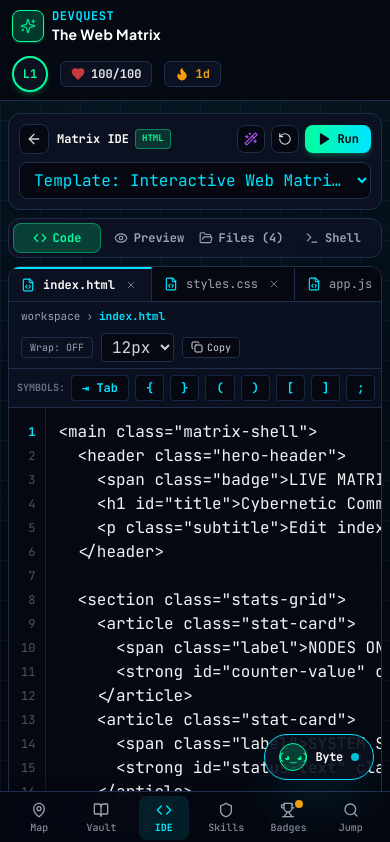
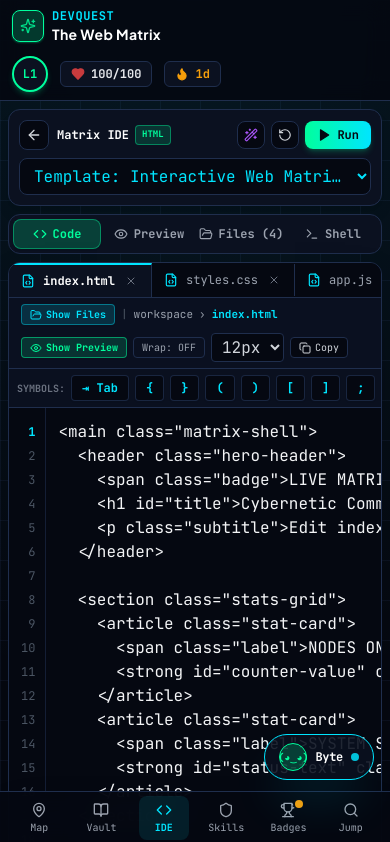
Before and after one commit to IamUnKnOwN25/fullstack-learning-guide, a Next.js app: page /ide in a window 390 px wide. Shown: the top 842 px of the page. Built offline with nearby package versions, Linux system fonts and the light colour scheme.

Commit message:
feat(ide): maximize coding space with collapsible files sidebar and collapsible preview (Cycle 56)

```diff
--- a/src/components/OnlineMatrixIde.tsx
+++ b/src/components/OnlineMatrixIde.tsx
@@ -43,6 +43,10 @@ import {
   Layers,
   ChevronDown,
   ChevronUp,
+  ChevronLeft,
+  ChevronRight,
+  PanelLeftClose,
+  PanelRightClose,
   Dumbbell,
 } from "lucide-react";
 import { REALM_WARMUP_DRILLS, RealmWarmUpDrill } from "@/data/questPedagogy";
@@ -143,7 +147,7 @@ export function OnlineMatrixIde({ initialQuestId }: Props) {
   const [previewVersion, setPreviewVersion] = useState(0);
 
   // Bottom Panel (Terminal / Console / Problems)
-  const [bottomPanelOpen, setBottomPanelOpen] = useState(true);
+  const [bottomPanelOpen, setBottomPanelOpen] = useState(false);
   const [bottomTab, setBottomTab] = useState<"console" | "terminal" | "problems">("console");
   const [consoleLogs, setConsoleLogs] = useState<ConsoleEntry[]>([
     {
@@ -217,6 +221,19 @@ export function OnlineMatrixIde({ initialQuestId }: Props) {
     };
     window.addEventListener("message", handleMessage);
     return () => window.removeEventListener("message", handleMessage);
+  }, []);
+
+  // Global keyboard shortcut: Ctrl+B to toggle File Sidebar
+  useEffect(() => {
+    const handleKeyDown = (e: KeyboardEvent) => {
+      if ((e.ctrlKey || e.metaKey) && e.key.toLowerCase() === "b") {
+        e.preventDefault();
+        soundEngine.playSfx("click");
+        setSidebarTab((prev) => (prev ? null : "explorer"));
+      }
+    };
+    window.addEventListener("keydown", handleKeyDown);
+    return () => window.removeEventListener("keydown", handleKeyDown);
   }, []);
 
   // Persist workspace to localStorage whenever files change
@@ -753,7 +770,7 @@ export function OnlineMatrixIde({ initialQuestId }: Props) {
   };
 
   return (
-    <div className="w-full max-w-7xl mx-auto px-2 sm:px-4 py-3 flex flex-col gap-2 min-h-[calc(100dvh-3.5rem)] lg:h-[calc(100vh-3.5rem)] font-mono select-none pb-24 md:pb-3">
+    <div className="w-full max-w-[1920px] mx-auto px-2 sm:px-4 py-2 flex flex-col gap-2 min-h-[calc(100dvh-3.5rem)] lg:h-[calc(100vh-3.5rem)] font-mono select-none pb-24 md:pb-3">
       {/* Hidden File Input for Workspace Import */}
       <input
         ref={fileInputRef}
@@ -902,7 +919,7 @@ export function OnlineMatrixIde({ initialQuestId }: Props) {
             aria-label="Select Project Template"
             value={activeTemplateId}
             onChange={(e) => loadTemplate(e.target.value)}
-            className="bg-matrix-dark border border-matrix-border rounded-lg px-2.5 py-1.5 text-xs text-gray-200 outline-none focus:border-matrix-neonCyan cursor-pointer"
+            className="bg-matrix-dark border border-matrix-border rounded-lg px-2.5 py-1.5 text-xs text-gray-200 outline-none focus:border-matrix-neonCyan cursor-pointer max-w-[180px] truncate"
           >
             {IDE_PROJECT_TEMPLATES.map((tpl) => (
               <option key={tpl.id} value={tpl.id}>
@@ -919,7 +936,7 @@ export function OnlineMatrixIde({ initialQuestId }: Props) {
               const q = allQuests.find((item) => item.id === e.target.value);
               if (q) loadQuestIntoIde(q);
             }}
-            className="bg-matrix-dark border border-matrix-border rounded-lg px-2.5 py-1.5 text-xs text-matrix-neonCyan outline-none focus:border-matrix-neonCyan cursor-pointer"
+            className="bg-matrix-dark border border-matrix-border rounded-lg px-2.5 py-1.5 text-xs text-matrix-neonCyan outline-none focus:border-matrix-neonCyan cursor-pointer max-w-[190px] truncate"
           >
             <option value="">Load a Quest Trial (24 Available)...</option>
             {allQuests.map((q) => (
@@ -937,7 +954,7 @@ export function OnlineMatrixIde({ initialQuestId }: Props) {
               const d = REALM_WARMUP_DRILLS[e.target.value];
               if (d) loadWarmupDrillIntoIde(d);
             }}
-            className="bg-matrix-dark border border-matrix-border rounded-lg px-2.5 py-1.5 text-xs text-amber-300 outline-none focus:border-amber-400 cursor-pointer"
+            className="bg-matrix-dark border border-matrix-border rounded-lg px-2.5 py-1.5 text-xs text-amber-300 outline-none focus:border-amber-400 cursor-pointer max-w-[170px] truncate"
           >
             <option value="">Warm-Up Drill (12 Realms)...</option>
             {Object.values(REALM_WARMUP_DRILLS).map((drill) => (
@@ -1287,6 +1304,17 @@ export function OnlineMatrixIde({ initialQuestId }: Props) {
                       >
                         <RotateCcw className="w-3.5 h-3.5" />
                       </button>
+                      <button
+                        type="button"
+                        onClick={() => {
+                          soundEngine.playSfx("click");
+                          setSidebarTab(null);
+                        }}
+                        className="p-1 rounded hover:bg-matrix-card text-gray-400 hover:text-white transition-colors ml-0.5"
+                        title="Collapse File Explorer (Ctrl+B)"
+                      >
+                        <ChevronLeft className="w-3.5 h-3.5" />
+                      </button>
                     </div>
                   </div>
 
@@ -1373,8 +1401,21 @@ export function OnlineMatrixIde({ initialQuestId }: Props) {
 
               {sidebarTab === "search" && (
                 <div className="flex-1 flex flex-col p-3 space-y-3 overflow-y-auto text-xs">
-                  <div className="text-[11px] font-bold text-gray-400 uppercase">
-                    Search & Replace
+                  <div className="flex items-center justify-between">
+                    <div className="text-[11px] font-bold text-gray-400 uppercase">
+                      Search & Replace
+                    </div>
+                    <button
+                      type="button"
+                      onClick={() => {
+                        soundEngine.playSfx("click");
+                        setSidebarTab(null);
+                      }}
+                      className="p-1 rounded hover:bg-matrix-card text-gray-400 hover:text-white transition-colors"
+                      title="Collapse Search (Ctrl+B)"
+                    >
+                      <ChevronLeft className="w-3.5 h-3.5" />
+                    </button>
                   </div>
                   <input
                     type="text"
@@ -1432,8 +1473,21 @@ export function OnlineMatrixIde({ initialQuestId }: Props) {
 
               {sidebarTab === "snippets" && (
                 <div className="flex-1 flex flex-col p-3 space-y-2.5 overflow-y-auto text-xs">
-                  <div className="text-[11px] font-bold text-gray-400 uppercase">
-                    1-Click Code Snippets
+                  <div className="flex items-center justify-between">
+                    <div className="text-[11px] font-bold text-gray-400 uppercase">
+                      1-Click Code Snippets
+                    </div>
+                    <button
+                      type="button"
+                      onClick={() => {
+                        soundEngine.playSfx("click");
+                        setSidebarTab(null);
+                      }}
+                      className="p-1 rounded hover:bg-matrix-card text-gray-400 hover:text-white transition-colors"
+                      title="Collapse Snippets (Ctrl+B)"
+                    >
+                      <ChevronLeft className="w-3.5 h-3.5" />
+                    </button>
                   </div>
                   {CODE_SNIPPETS.map((snip, idx) => (
                     <div
@@ -1528,19 +1582,78 @@ export function OnlineMatrixIde({ initialQuestId }: Props) {
               {/* Editor Breadcrumb & Settings Strip */}
               <div className="px-3 py-1.5 bg-matrix-card/70 border-b border-matrix-border flex flex-wrap items-center justify-between gap-2 text-[11px] text-gray-400">
                 <div className="flex items-center gap-1.5 whitespace-nowrap">
+                  <button
+                    type="button"
+                    onClick={() => {
+                      soundEngine.playSfx("click");
+                      setSidebarTab((prev) => (prev ? null : "explorer"));
+                    }}
+                    className={`px-2 py-0.5 rounded border text-[10px] flex items-center gap-1 font-bold transition-all cursor-pointer ${
+                      sidebarTab
+                        ? "bg-matrix-dark hover:bg-matrix-card border-matrix-border text-gray-300 hover:text-white"
+                        : "bg-matrix-neonCyan/15 hover:bg-matrix-neonCyan/25 border-matrix-neonCyan/40 text-matrix-neonCyan shadow-sm"
+                    }`}
+                    title={
+                      sidebarTab
+                        ? "Collapse File Explorer (Ctrl+B)"
+                        : "Expand File Explorer (Ctrl+B)"
+                    }
+                  >
+                    {sidebarTab ? (
+                      <>
+                        <PanelLeftClose className="w-3 h-3 text-matrix-neonCyan" />
+                        <span className="hidden sm:inline">Hide Files</span>
+                      </>
+                    ) : (
+                      <>
+                        <FolderOpen className="w-3 h-3 text-matrix-neonCyan" />
+                        <span>Show Files</span>
+                      </>
+                    )}
+                  </button>
+                  <span className="text-gray-600">|</span>
                   <span>workspace</span>
                   <span>›</span>
                   <span className="text-matrix-neonCyan font-bold">
                     {activeFile?.name}
                   </span>
                   {savedToast && (
-                    <span className="ml-2 px-1.5 py-0.5 rounded bg-matrix-accent/20 text-matrix-accent text-[10px] font-bold">
+                    <span className="ml-1 px-1.5 py-0.5 rounded bg-matrix-accent/20 text-matrix-accent text-[10px] font-bold">
                       Saved ✓
                     </span>
                   )}
                 </div>
 
-                <div className="flex items-center gap-2 shrink-0">
+                <div className="flex items-center gap-1.5 sm:gap-2 shrink-0">
+                  <button
+                    type="button"
+                    onClick={() => {
+                      soundEngine.playSfx("click");
+                      setViewMode((prev) => (prev === "editor" ? "split" : "editor"));
+                    }}
+                    className={`px-2 py-0.5 rounded border text-[10px] flex items-center gap-1 font-bold whitespace-nowrap shrink-0 transition-all cursor-pointer ${
+                      viewMode === "editor"
+                        ? "bg-matrix-accent/15 hover:bg-matrix-accent/25 border-matrix-accent/50 text-matrix-accent shadow-sm"
+                        : "bg-matrix-dark hover:bg-matrix-card border-matrix-border text-gray-300 hover:text-white"
+                    }`}
+                    title={
+                      viewMode === "editor"
+                        ? "Expand Live Browser Preview"
+                        : "Collapse Live Browser Preview (Full Editor Width)"
+                    }
+                  >
+                    {viewMode === "editor" ? (
+                      <>
+                        <Eye className="w-3 h-3 text-matrix-accent" />
+                        <span>Show Preview</span>
+                      </>
+                    ) : (
+                      <>
+                        <PanelRightClose className="w-3 h-3 text-matrix-neonCyan" />
+                        <span>Hide Preview</span>
+                      </>
+                    )}
+                  </button>
                   <button
                     type="button"
                     onClick={() => setWordWrap((w) => !w)}
@@ -1611,7 +1724,7 @@ export function OnlineMatrixIde({ initialQuestId }: Props) {
 
               {/* Line-Numbered Code Surface (Single Scrollbar via Synchronized Gutter) */}
                 <div
-                  className={`flex-1 bg-matrix-dark flex overflow-hidden ${fontSize} min-h-[260px]`}
+                  className={`flex-1 bg-matrix-dark flex overflow-hidden ${fontSize} min-h-[340px] md:min-h-[420px]`}
                 >
                   <div
                     ref={gutterRef}
@@ -1702,7 +1815,7 @@ export function OnlineMatrixIde({ initialQuestId }: Props) {
 
             {/* Right Pane: Live Browser Preview */}
             <div
-              className={`flex-1 min-w-0 flex flex-col bg-matrix-dark overflow-hidden min-h-[260px] ${
+              className={`flex-1 min-w-0 flex flex-col bg-matrix-dark overflow-hidden min-h-[340px] md:min-h-[420px] ${
                 mobileIdeTab === "preview" ? "flex" : "hidden"
               } ${
                 viewMode !== "editor" ? "md:flex" : "md:hidden"
@@ -1762,6 +1875,19 @@ export function OnlineMatrixIde({ initialQuestId }: Props) {
                     >
                       <RotateCcw className="w-3.5 h-3.5" />
                     </button>
+
+                    <button
+                      type="button"
+                      onClick={() => {
+                        soundEngine.playSfx("click");
+                        setViewMode("editor");
+                      }}
+                      className="px-2 py-1 rounded bg-matrix-dark hover:bg-matrix-cardHover border border-matrix-border text-gray-300 hover:text-matrix-neonCyan flex items-center gap-1 text-[11px] ml-1.5 transition-colors cursor-pointer"
+                      title="Collapse Live Preview (Give full width to Editor)"
+                    >
+                      <PanelRightClose className="w-3.5 h-3.5 text-matrix-neonCyan" />
+                      <span className="hidden xl:inline">Collapse</span>
+                    </button>
                   </div>
                 </div>
 
@@ -1797,9 +1923,7 @@ export function OnlineMatrixIde({ initialQuestId }: Props) {
         <div
           className={`border-t border-matrix-border bg-matrix-dark flex-col ${
             mobileIdeTab === "terminal" ? "flex flex-1" : "hidden"
-          } ${
-            bottomPanelOpen ? "md:flex" : "md:hidden"
-          }`}
+          } md:flex shrink-0`}
         >
           <div className="px-3 py-1.5 bg-matrix-card/90 border-b border-matrix-border flex flex-wrap items-center justify-between gap-2 text-xs">
             <div className="flex items-center gap-2 overflow-x-auto">
```
Also changed, not shown: 2 other files (tests, documents, lock files or other folders).
